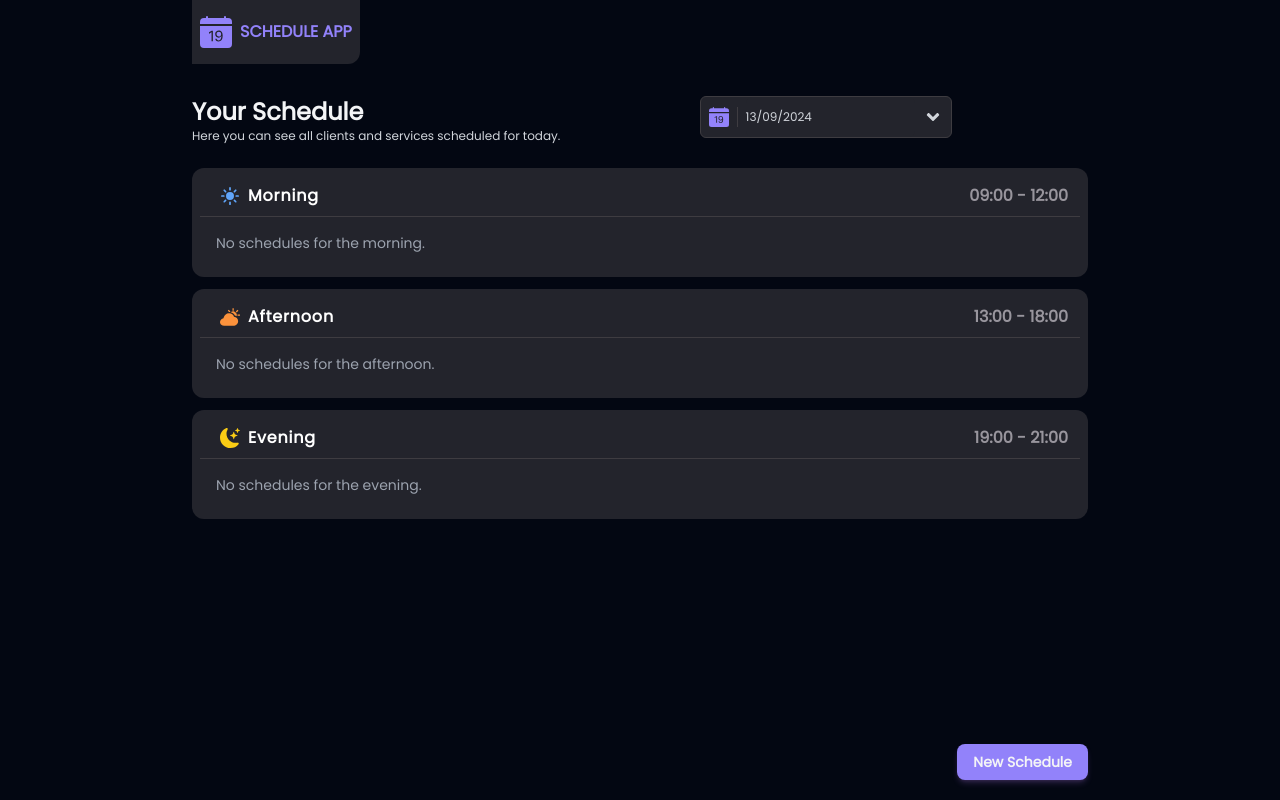
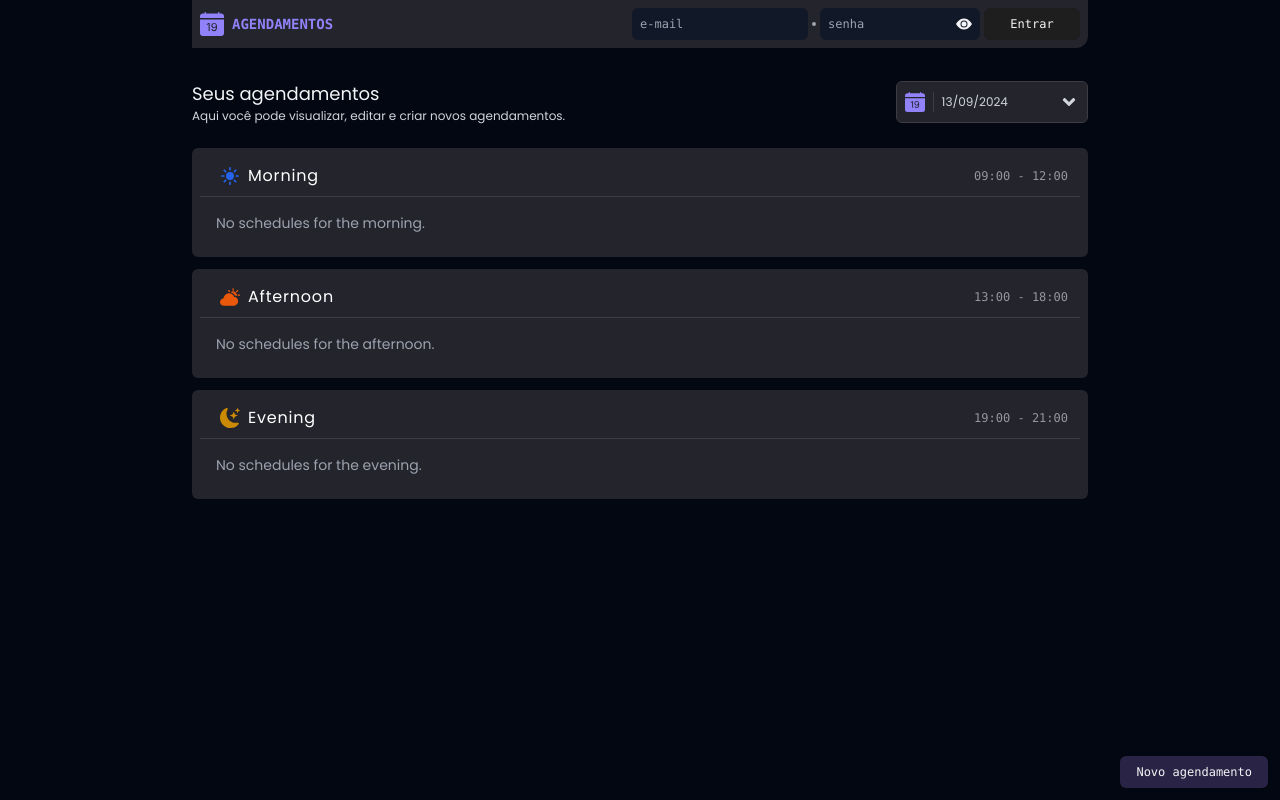
Before and after one commit to jeffersondrs/schedule-app, a Next.js app: page / in a window 1280 px wide. Shown: the top 800 px of the page. Built offline with nearby package versions, Linux system fonts and the light colour scheme.

Commit message:
feat:form login, avatar and welcome to the app, adjust: update layout and css

```diff
--- a/src/app/page.tsx
+++ b/src/app/page.tsx
@@ -1,41 +1,123 @@
 'use client';
 
 import React, { useState } from 'react';
+import Image from 'next/image';
 import { DateButtonComponent, Button, Modal, Form } from '@/components';
 import { ScheduleOverview } from '@/components/index';
-import { BsCalendarDateFill } from 'react-icons/bs';
+import {
+  BsCalendarDateFill,
+  BsFillEyeFill,
+  BsFillEyeSlashFill,
+} from 'react-icons/bs';
 import { Dayjs } from 'dayjs';
 import { useStore } from '@/store/storeContext';
 
 export default function Home() {
   const [isModalOpen, setIsModalOpen] = useState(false);
+  const [user, setUser] = useState({ email: '', password: '' });
   const handleOpenModal = () => {
     setIsModalOpen(!isModalOpen);
   };
 
+  const [type, setType] = useState('password');
+
   const { scheduleStore } = useStore();
-
+  const [isLogged, setIsLogged] = useState(false);
   const handleDateChange = (newDate: Dayjs) => {
     scheduleStore.setSelectedDay(newDate);
+  };
+
+  const handleLogin = () => {
+    if (user.email !== '' && user.password !== '') {
+      setIsLogged(true);
+    }
   };
 
   return (
     <div className="flex flex-col justify-start items-center min-h-screen w-full bg-gray-950 gap-3 pb-16 px-3 relative">
       <header className="flex flex-col justify-center items-start w-full max-w-4xl">
-        <div className="max-w-56 h-16 bg-primary rounded-br-xl mb-5 p-2 flex flex-row justify-center items-center gap-2">
-          <BsCalendarDateFill className="w-8 h-8 text-[#9282FA]" />
-          <p className="text-base font-bold text-[#9282FA] uppercase">
-            Schedule App
-          </p>
-        </div>
-        <div className="flex flex-col justify-center items-start max-w-[350px] gap-2 md:flex-row md:max-w-4xl md:py-3">
-          <div className="w-full h-full flex-col justify-start items-center">
-            <h1 className="text-2xl font-bold text-gray-100">Your Schedule</h1>
-            <p className="text-xs font-normal text-gray-300">
-              Here you can see all clients and services scheduled for today.
+        <div className="bg-primary rounded-br-xl mb-5 p-2 flex flex-row flex-wrap justify-between items-center gap-2 w-full">
+          <div className="flex flex-row gap-2 justify-center items-center">
+            <BsCalendarDateFill className="w-6 h-6 text-[#9282FA]" />
+            <p className="text-sm font-bold text-[#9282FA] uppercase font-mono">
+              Agendamentos
             </p>
           </div>
-          <div className="flex flex-col justify-center items-center md:w-96">
+          <div className="flex flex-row justify-center items-center">
+            <div
+              className={`
+            flex flex-row justify-center items-center gap-2
+            ${isLogged ? 'visible' : 'hidden'}
+              `}
+            >
+              <p className="text-xs font-normal text-gray-300">
+                Bem vindo,{' '}
+                <span className="font-bold">{user.email.split('@')[0]}</span>!
+              </p>
+              <Image
+                src="/avatar/avatar.jpeg"
+                alt="avatar"
+                width={100}
+                height={100}
+                className="rounded-full w-7 h-7 object-cover cursor-pointer"
+              />
+            </div>
+            <form
+              className={`
+              flex flex-row justify-center items-center gap-1 flex-wrap w-full
+              ${isLogged ? 'hidden' : 'visible'}
+              `}
+              onSubmit={handleLogin}
+            >
+              <input
+                type="text"
+                placeholder="e-mail"
+                className="bg-gray-900 text-gray-100 p-2 rounded-md text-xs w-full sm:w-44 font-mono"
+                onChange={(e) => setUser({ ...user, email: e.target.value })}
+              />
+              <div className="w-1 h-1 bg-gray-400 rounded-full"></div>
+              <div className="bg-transparent flex relative w-full sm:w-40">
+                <input
+                  type={type}
+                  placeholder="senha"
+                  className="text-xs p-2 pr-7 w-full bg-gray-900 text-gray-100 rounded-md font-mono"
+                  onChange={(e) =>
+                    setUser({ ...user, password: e.target.value })
+                  }
+                />
+                <div
+                  className="cursor-pointer absolute right-2 top-2"
+                  onClick={() =>
+                    setType(type === 'password' ? 'text' : 'password')
+                  }
+                >
+                  {type === 'password' ? (
+                    <BsFillEyeFill className="text-gray-100" />
+                  ) : (
+                    <BsFillEyeSlashFill className="text-gray-100" />
+                  )}
+                </div>
+              </div>
+              <button
+                type="button"
+                className="bg-secondary p-2 text-gray-100 rounded-md text-xs w-full sm:w-24 font-mono"
+                onClick={handleLogin}
+              >
+                Entrar
+              </button>
+            </form>
+          </div>
+        </div>
+        <div className="flex flex-row justify-between gap-2 flex-wrap md:py-3 w-full">
+          <div className="h-full flex-col justify-start items-center">
+            <h1 className="text-lg font-medium text-gray-100">
+              Seus agendamentos
+            </h1>
+            <p className="text-xs font-normal text-gray-300">
+              Aqui você pode visualizar, editar e criar novos agendamentos.
+            </p>
+          </div>
+          <div className="flex flex-col justify-center items-center w-48">
             <DateButtonComponent onDateChange={handleDateChange} />
           </div>
         </div>
@@ -46,8 +128,8 @@ export default function Home() {
       <Modal isOpen={isModalOpen} isClose={handleOpenModal}>
         <Form />
       </Modal>
-      <footer className="bottom-5 max-w-4xl w-full fixed flex flex-row justify-end">
-        <Button title="New Schedule" onClick={handleOpenModal} />
+      <footer className="bottom-3 right-3 max-w-4xl w-full fixed flex flex-row justify-end">
+        <Button title="Novo agendamento" onClick={handleOpenModal} />
       </footer>
     </div>
   );
--- a/src/components/Button.tsx
+++ b/src/components/Button.tsx
@@ -5,9 +5,9 @@ import { ButtonProps } from '@/utils/types';
 export default function Button({ title, onClick }: ButtonProps) {
   return (
     <button
-      className="bg-[#9282FA] hover:bg-[#9282FA]/90 text-gray-100 hover:text-gray-50 transform
-      transition-all duration-300 ease-in-out text-sm
-      shadow-md shadow-purple-400/20 font-bold py-2 px-4 rounded-lg"
+      className="bg-[#292445] hover:bg-[#3a3364]/90 text-gray-100 hover:text-gray-50 transform
+      transition-all duration-300 ease-in-out text-xs
+      hover:shadow-sm hover:shadow-purple-400/20 font-mono py-2 px-4 rounded-md"
       onClick={onClick}
       type="button"
       title={title}
--- a/src/components/Schedule/ScheduleHeader.tsx
+++ b/src/components/Schedule/ScheduleHeader.tsx
@@ -7,20 +7,20 @@ import { observer } from 'mobx-react-lite';
 const DailyHeader: React.FC<{ title: SchedulePeriod }> = observer(
   ({ title }) => {
     const iconMap = {
-      morning: <IoSunny className="w-5 h-5 text-blue-400" />,
-      afternoon: <IoPartlySunnySharp className="w-5 h-5 text-orange-400" />,
-      evening: <BsFillMoonStarsFill className="w-5 h-5 text-yellow-400" />,
+      morning: <IoSunny className="w-5 h-5 text-blue-600" />,
+      afternoon: <IoPartlySunnySharp className="w-5 h-5 text-orange-600" />,
+      evening: <BsFillMoonStarsFill className="w-5 h-5 text-yellow-600" />,
     };
 
     return (
       <header className="flex flex-row justify-between items-center w-full border-gray-primary px-3 border-b flex-wrap sm:flex-nowrap">
         <div className="flex flex-row items-center gap-2 p-2">
           {iconMap[title]}
-          <p className="tracking-wider text-white font-bold text-base capitalize">
+          <p className="tracking-wider text-white font-thin text-base capitalize">
             {title}
           </p>
         </div>
-        <p className="text-base text-texting font-semibold text-end">
+        <p className="text-xs text-texting text-end font-mono">
           {title === 'morning'
             ? '09:00 - 12:00'
             : title === 'afternoon'
--- a/src/components/Schedule/ScheduleSection.tsx
+++ b/src/components/Schedule/ScheduleSection.tsx
@@ -12,7 +12,7 @@ interface ScheduleSectionProps {
 const ScheduleSection: React.FC<ScheduleSectionProps> = observer(
   ({ title, schedules, renderSchedule }) => {
     return (
-      <section className="w-full max-w-4xl bg-primary rounded-xl p-2">
+      <section className="w-full max-w-4xl bg-primary rounded-md p-2">
         <DailyHeader title={title} />
         {schedules.length > 0 ? (
           schedules.map(renderSchedule)
```
Also changed, not shown: public/avatar/avatar.jpeg (added).
